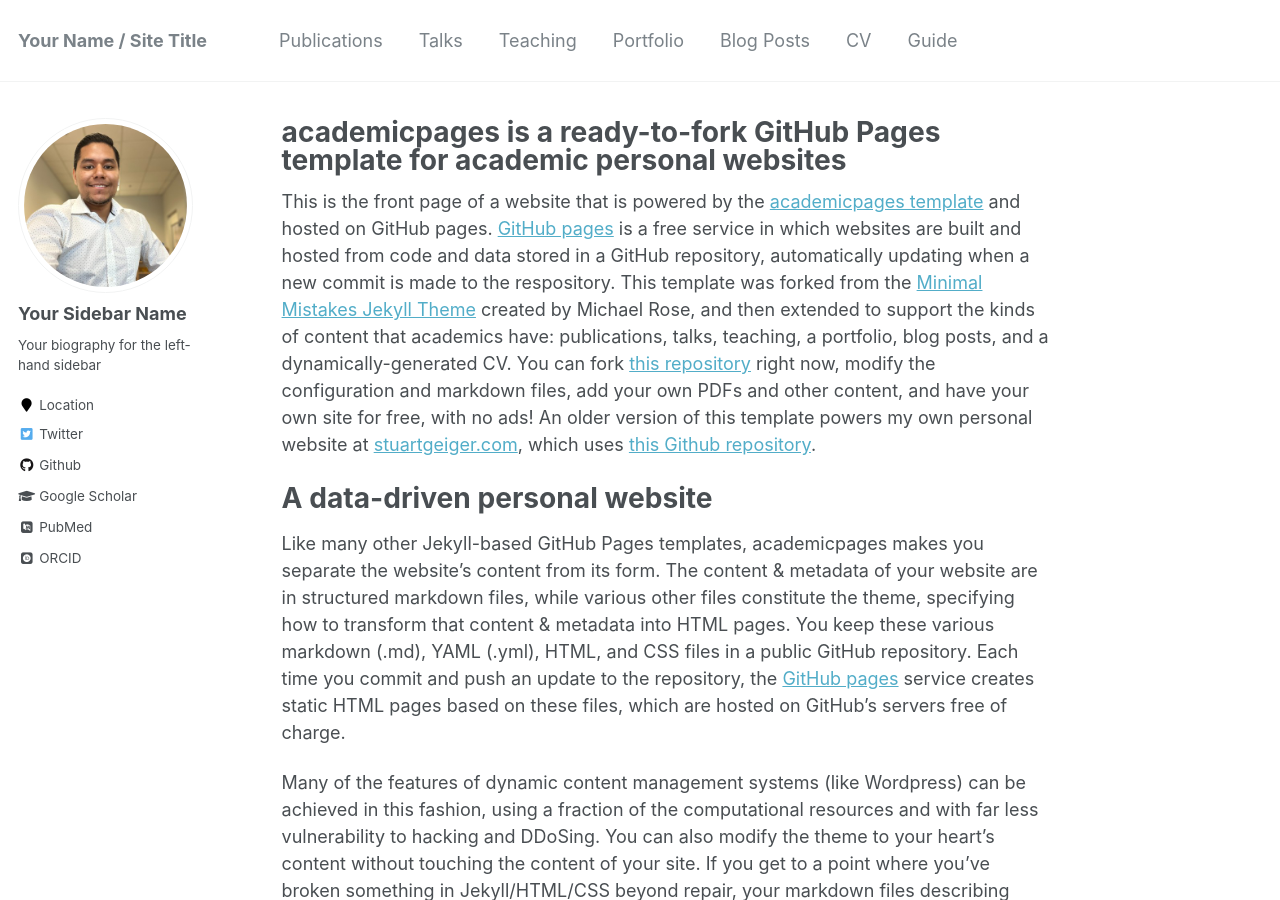
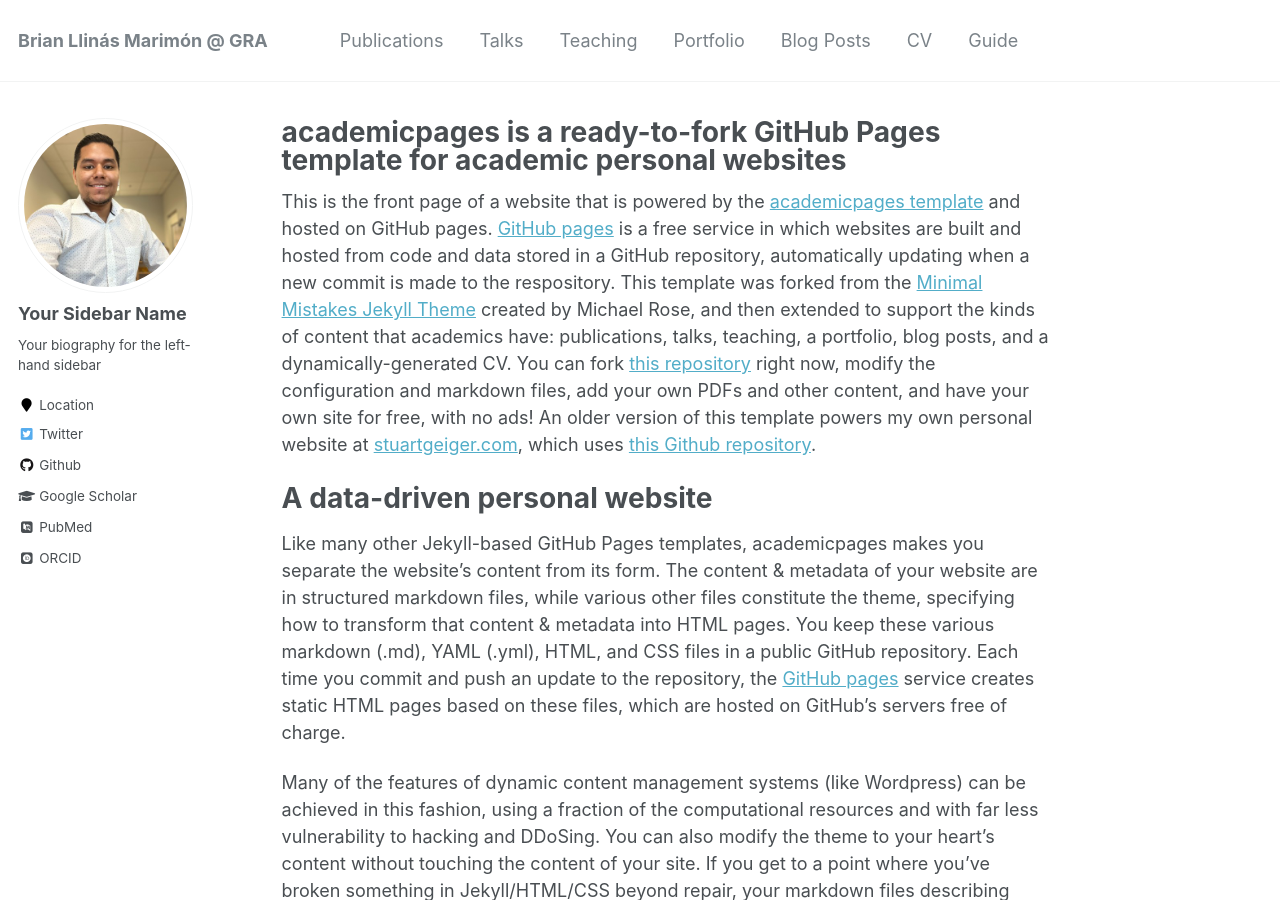
Before and after one commit to bllin001/bllin001.github.io, a Jekyll site: the page built from _pages/about.md, in a window 1280 px wide and 900 px high. Built offline with Jekyll 4.4.1, drawn with Linux system fonts in a browser that asks for light colours; some web fonts are replaced.

Commit message:
Update _config.yml

```diff
--- a/_config.yml
+++ b/_config.yml
@@ -7,7 +7,7 @@
 
 # Site Settings
 locale                   : "en-US"
-title                    : "Your Name / Site Title"
+title                    : "Brian Llinás Marimón @ GRA"
 title_separator          : "-"
 name                     : &name "Your Name"
 description              : &description "personal description"
```
